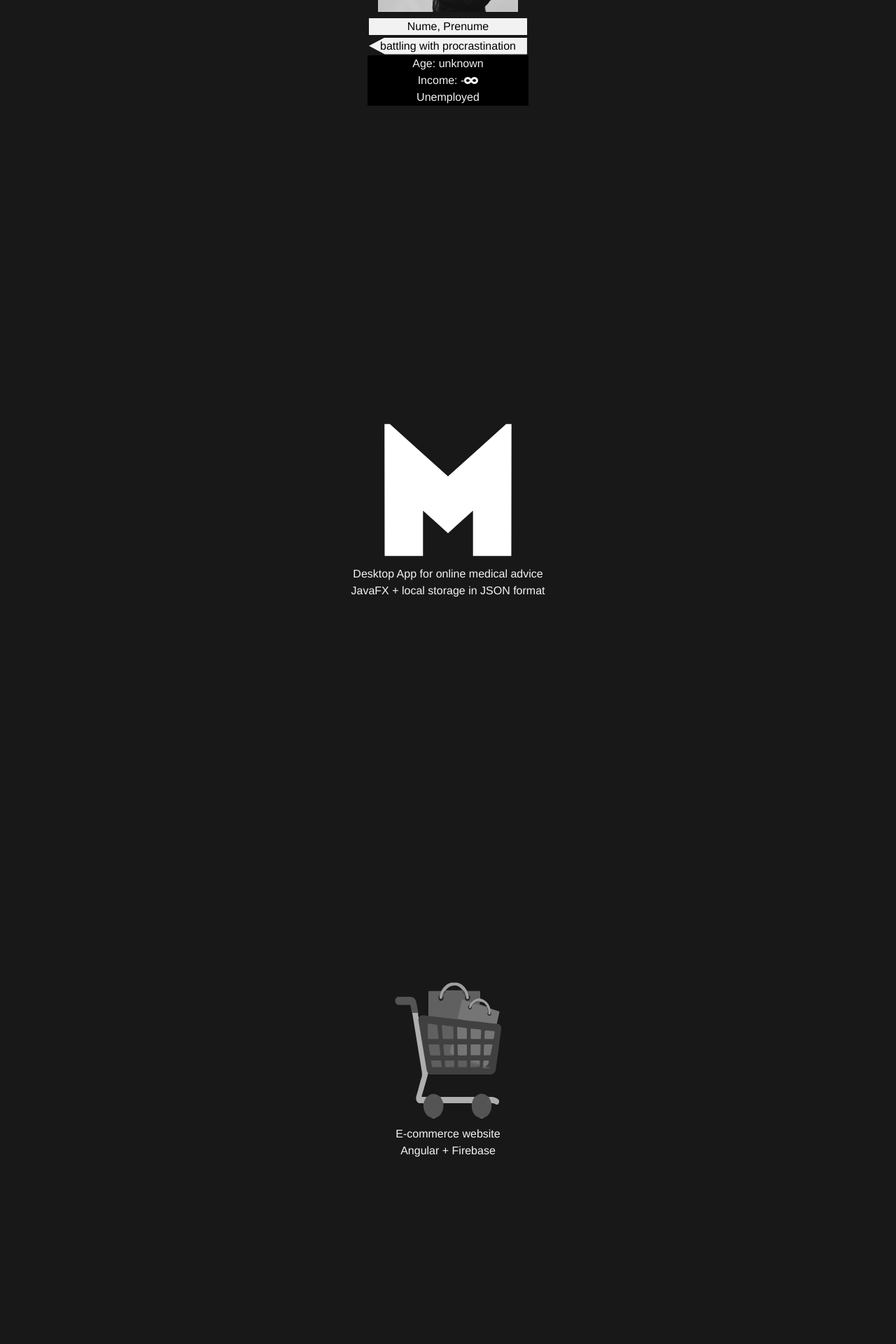
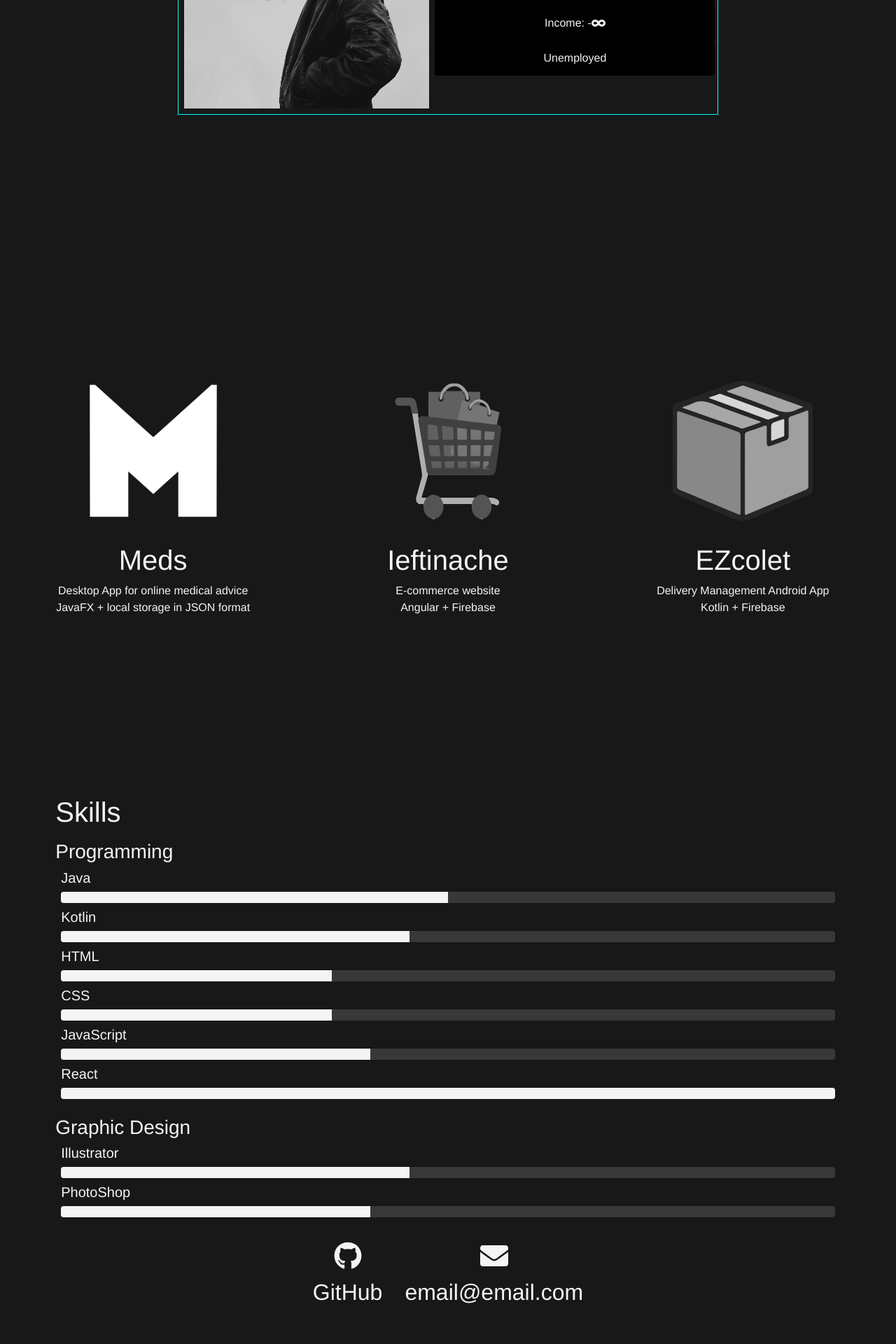
Before and after one commit to mrheio/react-cv, a React (Create React App) app: page / in a window 1280 px wide. Shown: the part 480-2400 px from the top of the page at 70% size. Built offline with nearby package versions, Linux system fonts and the light colour scheme; a web font is replaced by a local one.

Commit message:
added basic big screen design

```diff
--- a/src/components/common/InfoBox/InfoBox.jsx
+++ b/src/components/common/InfoBox/InfoBox.jsx
@@ -9,9 +9,9 @@ export const InfoBox = (props) => {
 					<img src={props.src} alt='' />
 				</a>
 			</div>
-			<div className='InfoBox__text-container'>
+			<div className='InfoBox__text-container l-margin'>
 				<div>
-					<h1>{props.title}</h1>
+					<h1>{props.name}</h1>
 				</div>
 				<div>
 					<span>{props.about}</span>
--- a/src/components/common/InfoBox/InfoBox.scss
+++ b/src/components/common/InfoBox/InfoBox.scss
@@ -12,3 +12,16 @@
 	height: auto;
 	object-fit: cover;
 }
+
+@media only screen and (min-width: 768px) {
+	.InfoBox {
+		background: var(--color-primary-light);
+		margin: var(--l-size);
+		transition: 0.3s;
+		border-radius: 5px;
+	}
+
+	.InfoBox:hover {
+		background: var(--color-primary-focus);
+	}
+}
--- a/src/components/common/LabeledProgressBar/LabeledProgressBar.jsx
+++ b/src/components/common/LabeledProgressBar/LabeledProgressBar.jsx
@@ -4,7 +4,7 @@ import { ProgressBar } from 'react-bootstrap';
 
 export const LabeledProgressBar = (props) => {
 	return (
-		<div className='LabeledProgressBar'>
+		<div className='LabeledProgressBar s-margin'>
 			<h5 className='LabeledProgressBar__label'>{props.label}</h5>
 			<ProgressBar variant={props.type} now={props.value} />
 		</div>
--- a/src/components/common/LabeledProgressBar/LabeledProgressBar.scss
+++ b/src/components/common/LabeledProgressBar/LabeledProgressBar.scss
@@ -1,7 +1,7 @@
 .progress {
-	background: #383838;
+	background: var(--color-primary-light);
 }
 
 .progress-bar {
-	background-color: #f4f4f4;
+	background-color: var(--color-secondary);
 }
--- a/src/components/common/TextRectangle/TextRectangle.scss
+++ b/src/components/common/TextRectangle/TextRectangle.scss
@@ -2,6 +2,7 @@
 	display: flex;
 	align-items: center;
 	justify-content: center;
+	border-radius: 3px;
 }
 
 .TextRectangle--leftSideTriangle {
@@ -19,3 +20,10 @@
 	color: #f2f2f2;
 	margin: 0;
 }
+
+@media only screen and (min-width: 768px) {
+	.TextRectangle {
+		width: 400px;
+		height: 50px;
+	}
+}
--- a/src/components/screens/contact/Contact.jsx
+++ b/src/components/screens/contact/Contact.jsx
@@ -66,7 +66,7 @@ const ContactsItem = (props) => {
 
 export const Contact = () => {
 	return (
-		<div className='Contact padded-container'>
+		<div className='Contact'>
 			<div className='Contact__skill-levels'>
 				<h1>Skills</h1>
 				<Skills category='Programming' skills={programmingSkills} />
--- a/src/components/screens/contact/Contact.scss
+++ b/src/components/screens/contact/Contact.scss
@@ -8,6 +8,10 @@
 	justify-content: center;
 }
 
+.Contact__skill-levels > * {
+	margin: var(--s-size);
+}
+
 .Contact__info {
 	display: flex;
 	flex-direction: column;
@@ -15,3 +19,27 @@
 	align-items: center;
 	text-align: center;
 }
+
+@media only screen and (min-width: 768px) {
+	.Contact {
+		height: 100vh;
+		display: flex;
+		flex-direction: column;
+	}
+
+	.Contact > * {
+		height: 100%;
+	}
+
+	.Contact__skill-levels {
+		margin: 0 auto;
+		max-width: 1200px;
+		width: 90%;
+	}
+
+	.Contact__info {
+		flex-direction: row;
+		justify-content: center;
+		align-items: flex-start;
+	}
+}
--- a/src/components/screens/home/HomeAfter.scss
+++ b/src/components/screens/home/HomeAfter.scss
@@ -7,6 +7,7 @@
 }
 
 .HomeAfter__welcome-container {
+	font-size: var(--font-m-size) !important;
 	text-align: center;
 	font-family: Hacked;
 }
@@ -15,6 +16,7 @@
 	display: flex;
 	flex-direction: column;
 	align-items: center;
+	border: 1px solid cyan;
 }
 
 .HomeAfter__image {
@@ -28,3 +30,14 @@
 	display: flex;
 	flex-direction: column;
 }
+
+@media only screen and (min-width: 768px) {
+	.HomeAfter__info-container {
+		flex-direction: row;
+		margin: var(--m-size);
+	}
+
+	.HomeAfter__image {
+		max-width: 350px;
+	}
+}
--- a/src/components/screens/portfolio/Portfolio.scss
+++ b/src/components/screens/portfolio/Portfolio.scss
@@ -1,3 +1,17 @@
 .Portfolio > * {
 	height: 100vh;
 }
+
+@media only screen and (min-width: 768px) {
+	.Portfolio {
+		height: 100vh;
+		display: flex;
+		justify-content: center;
+		align-items: center;
+	}
+
+	.Portfolio > * {
+		width: 100%;
+		max-height: 500px;
+	}
+}
--- a/src/res/scss/_colors.scss
+++ b/src/res/scss/_colors.scss
@@ -1,6 +1,7 @@
 :root {
 	--color-primary: #181818;
 	--color-primary-light: #383838;
+	--color-primary-focus: #282828;
 	--color-secondary: #f4f4f4;
 	--color-accent: #48fcfe;
 	--color-black: #000;
```
